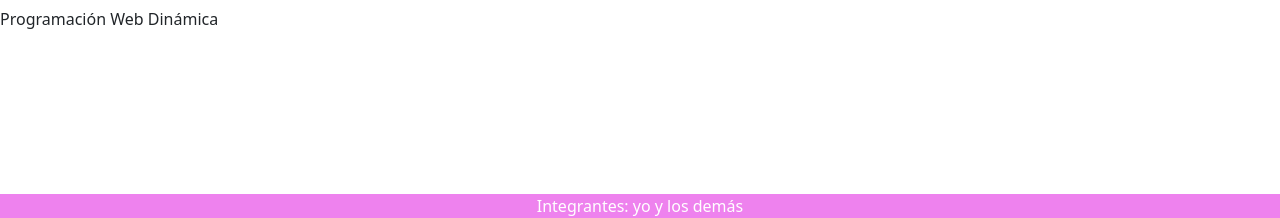
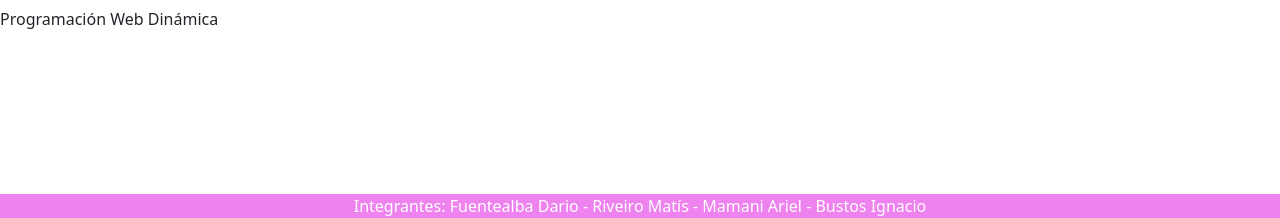
Before and after one commit to DarioFuentealba/PWD2024, a PHP site: page /vista/inicio/principal/principal.php in a window 1280 px wide. Shown: the part 582-800 px from the top of the page. Run offline with PHP 8.4, Linux system fonts and the light colour scheme; some libraries are stand-ins or nearby versions.

Commit message:
Se agregan los nombres de los integrantes del grupo en el footer.php.

```diff
--- a/Vista/Estructura/footer.php
+++ b/Vista/Estructura/footer.php
@@ -4,6 +4,6 @@
 
 <footer>
     <div class="footer">
-        Integrantes: yo y los dem&aacute;s
+        Integrantes: Fuentealba Dario - Riveiro Mat&iacute;s - Mamani Ariel - Bustos Ignacio
     </div>
 </footer>
```
